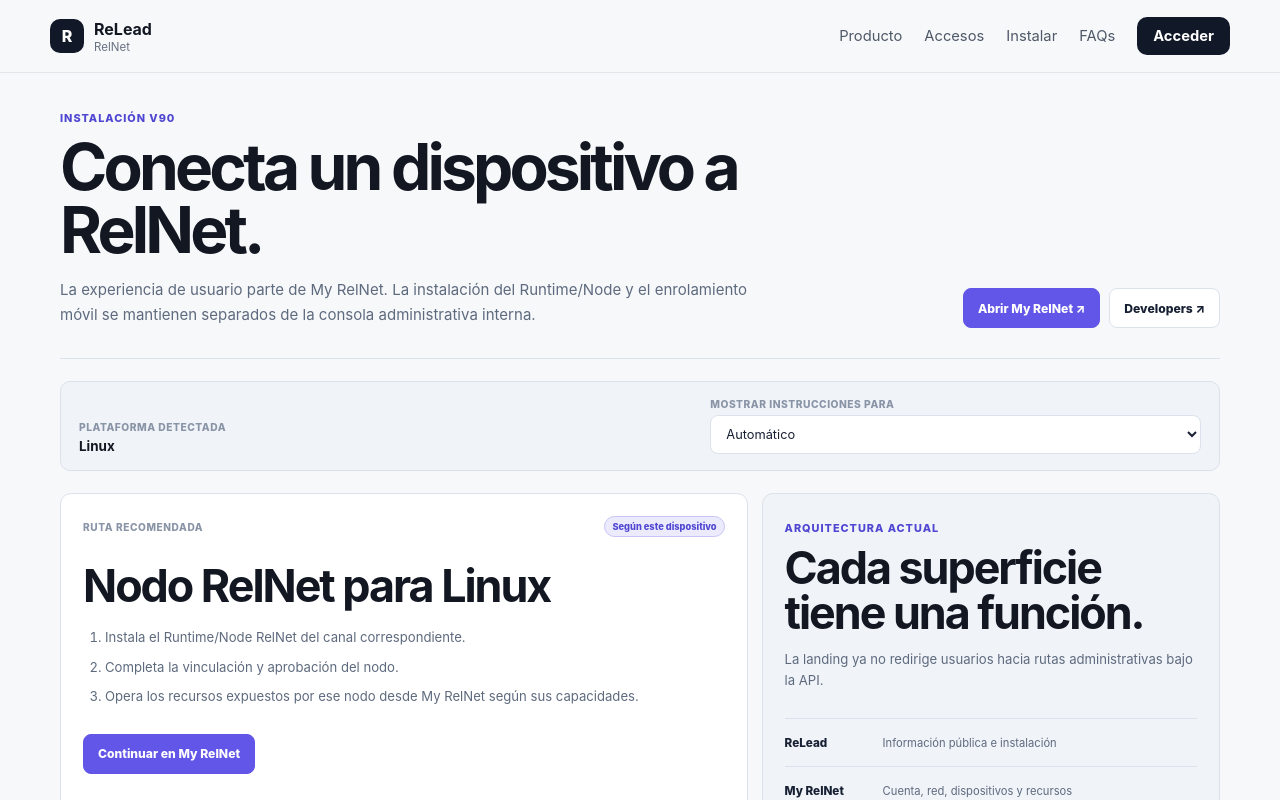
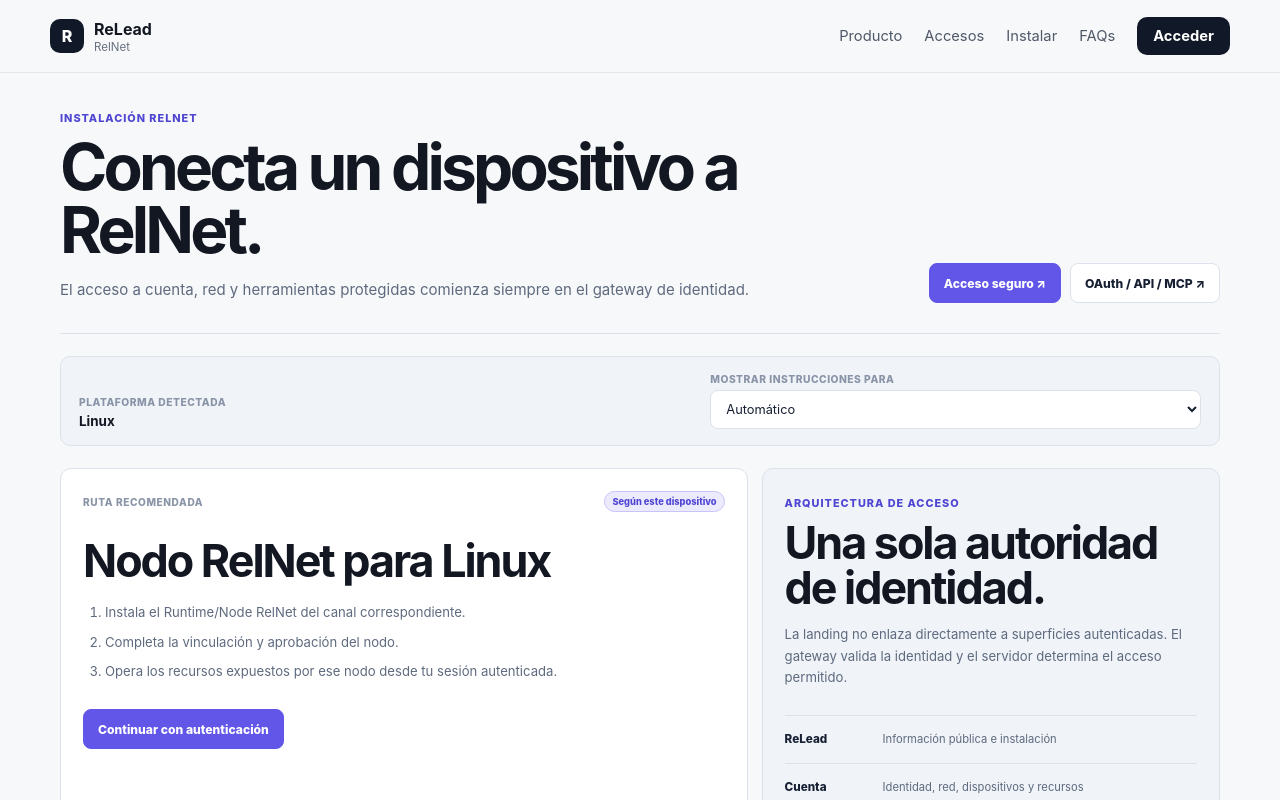
Before and after one commit to ricardomartinez-xcode/Landing, a Next.js app: page /install in a window 1280 px wide. Shown: the top 800 px of the page. Built offline with nearby package versions, Linux system fonts and the light colour scheme.

Commit message:
fix(landing): gate install and integration access through Auth

```diff
--- a/app/install/InstallExperience.tsx
+++ b/app/install/InstallExperience.tsx
@@ -5,8 +5,7 @@ import styles from './install.module.css';
 
 type Platform = 'ios' | 'android' | 'windows' | 'linux' | 'other';
 
-const MY_RELNET_URL = 'https://console.relead.com.mx/';
-const DEVELOPERS_URL = 'https://console.relead.com.mx/developers';
+const ACCESS_URL = 'https://auth.relead.com.mx/access';
 const IOS_GUIDE_URL = '/shortcuts/RelNet-iOS-Instrucciones-v2.zip';
 
 function detectedPlatform(): Platform {
@@ -22,28 +21,28 @@ function detectedPlatform(): Platform {
 
 const instructions: Record<Platform, { title: string; body: string[] }> = {
   ios: {
-    title: 'My RelNet + enrolamiento móvil',
+    title: 'RelNet + enrolamiento móvil',
     body: [
-      'Abre My RelNet en Safari e inicia sesión.',
+      'Abre el acceso seguro de ReLead en Safari e inicia sesión.',
       'Desde Mobile inicia el enrolamiento y sigue el flujo generado para tu dispositivo.',
-      'Puedes agregar My RelNet a Inicio para usarlo como app web.',
+      'Puedes agregar RelNet a Inicio para usarlo como app web.',
       'El kit público de Atajos queda disponible como complemento; no pegues tokens de API manualmente en la landing.'
     ]
   },
   android: {
-    title: 'My RelNet como PWA',
+    title: 'RelNet como PWA',
     body: [
-      'Abre My RelNet en Chrome e inicia sesión.',
+      'Abre el acceso seguro de ReLead en Chrome e inicia sesión.',
       'Usa la sección Mobile para enrolar el dispositivo cuando esté habilitada para tu cuenta.',
       'Instala la experiencia web desde Chrome si tu dispositivo ofrece la opción.'
     ]
   },
   windows: {
-    title: 'Nodo RelNet + My RelNet',
+    title: 'Nodo RelNet + acceso seguro',
     body: [
       'Instala el Runtime/Node RelNet mediante el paquete correspondiente a tu canal.',
       'Vincula y aprueba el nodo con el flujo autorizado de tu cuenta.',
-      'Usa My RelNet para revisar red, dispositivos y recursos disponibles para el nodo.'
+      'Accede a RelNet después de autenticarte para revisar red, dispositivos y recursos.'
     ]
   },
   linux: {
@@ -51,15 +50,15 @@ const instructions: Record<Platform, { title: string; body: string[] }> = {
     body: [
       'Instala el Runtime/Node RelNet del canal correspondiente.',
       'Completa la vinculación y aprobación del nodo.',
-      'Opera los recursos expuestos por ese nodo desde My RelNet según sus capacidades.'
+      'Opera los recursos expuestos por ese nodo desde tu sesión autenticada.'
     ]
   },
   other: {
     title: 'Acceso desde navegador',
     body: [
-      'Abre My RelNet con un navegador moderno.',
+      'Abre el acceso seguro de ReLead con un navegador moderno.',
       'La disponibilidad de funciones nativas depende del Runtime/Node compatible para tu plataforma.',
-      'Consulta Developers para OAuth, MCP y superficies de integración.'
+      'Las integraciones OAuth, API y MCP se autorizan a través del mismo gateway de identidad.'
     ]
   }
 };
@@ -74,21 +73,33 @@ export function InstallExperience() {
     <main className={styles.page}>
       <header className={styles.header}>
         <div>
-          <p className={styles.eyebrow}>Instalación v90</p>
+          <p className={styles.eyebrow}>Instalación RelNet</p>
           <h1>Conecta un dispositivo a RelNet.</h1>
-          <p className={styles.lead}>La experiencia de usuario parte de My RelNet. La instalación del Runtime/Node y el enrolamiento móvil se mantienen separados de la consola administrativa interna.</p>
+          <p className={styles.lead}>
+            El acceso a cuenta, red y herramientas protegidas comienza siempre en el gateway de identidad.
+          </p>
         </div>
         <div className={styles.headerActions}>
-          <a className={styles.primaryButton} href={MY_RELNET_URL}>Abrir My RelNet ↗</a>
-          <a className={styles.secondaryButton} href={DEVELOPERS_URL}>Developers ↗</a>
+          <a className={styles.primaryButton} href={ACCESS_URL}>Acceso seguro ↗</a>
+          <a className={styles.secondaryButton} href={ACCESS_URL}>OAuth / API / MCP ↗</a>
         </div>
       </header>
 
       <section className={styles.selectorPanel} aria-label="Selector de plataforma">
-        <div><span>Plataforma detectada</span><strong>{automatic === 'ios' ? 'iPhone / iPad' : automatic === 'android' ? 'Android' : automatic === 'windows' ? 'Windows' : automatic === 'linux' ? 'Linux' : 'Otro dispositivo'}</strong></div>
+        <div><span>Plataforma detectada</span><strong>{
+          automatic === 'ios' ? 'iPhone / iPad' :
+          automatic === 'android' ? 'Android' :
+          automatic === 'windows' ? 'Windows' :
+          automatic === 'linux' ? 'Linux' : 'Otro dispositivo'
+        }</strong></div>
         <label><span>Mostrar instrucciones para</span>
           <select value={selected} onChange={(event) => setSelected(event.target.value as Platform | 'auto')}>
-            <option value="auto">Automático</option><option value="ios">iPhone / iPad</option><option value="android">Android</option><option value="windows">Windows</option><option value="linux">Linux</option><option value="other">Otro</option>
+            <option value="auto">Automático</option>
+            <option value="ios">iPhone / iPad</option>
+            <option value="android">Android</option>
+            <option value="windows">Windows</option>
+            <option value="linux">Linux</option>
+            <option value="other">Otro</option>
           </select>
         </label>
       </section>
@@ -99,19 +110,19 @@ export function InstallExperience() {
           <h2>{current.title}</h2>
           <ol>{current.body.map((step) => <li key={step}>{step}</li>)}</ol>
           <div className={styles.panelActions}>
-            <a className={styles.primaryButton} href={MY_RELNET_URL}>Continuar en My RelNet</a>
+            <a className={styles.primaryButton} href={ACCESS_URL}>Continuar con autenticación</a>
             {platform === 'ios' ? <a className={styles.secondaryButton} href={IOS_GUIDE_URL}>Kit iOS</a> : null}
           </div>
         </article>
 
         <aside className={styles.helpPanel}>
-          <span className={styles.eyebrow}>Arquitectura actual</span>
-          <h2>Cada superficie tiene una función.</h2>
-          <p>La landing ya no redirige usuarios hacia rutas administrativas bajo la API.</p>
+          <span className={styles.eyebrow}>Arquitectura de acceso</span>
+          <h2>Una sola autoridad de identidad.</h2>
+          <p>La landing no enlaza directamente a superficies autenticadas. El gateway valida la identidad y el servidor determina el acceso permitido.</p>
           <dl>
             <div><dt>ReLead</dt><dd>Información pública e instalación</dd></div>
-            <div><dt>My RelNet</dt><dd>Cuenta, red, dispositivos y recursos</dd></div>
-            <div><dt>Developers</dt><dd>OAuth, MCP e integraciones</dd></div>
+            <div><dt>Cuenta</dt><dd>Identidad, red, dispositivos y recursos</dd></div>
+            <div><dt>Integraciones</dt><dd>OAuth, API y MCP con autorización por recurso</dd></div>
           </dl>
         </aside>
       </section>
```
